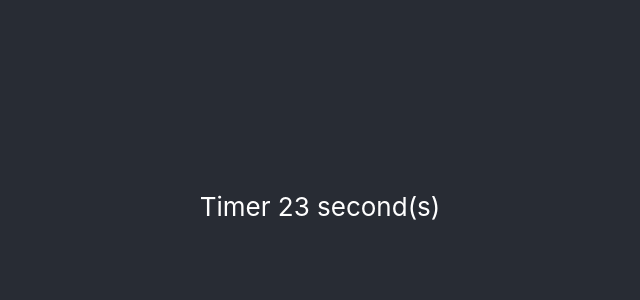
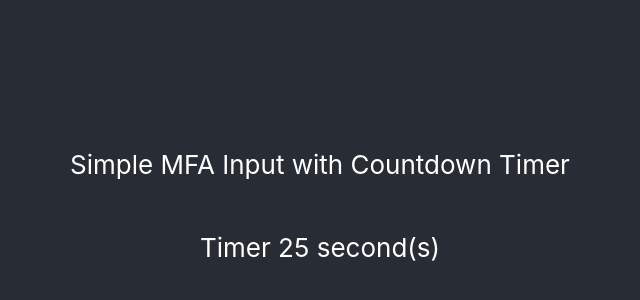
Before and after one commit to tinutmap/mfa_code_input, a React (Create React App) app: page / in a window 1280 px wide. Shown: the part 194-494 px from the top of the page, without its empty margins (320-960 px from the left). Built offline with nearby package versions, Linux system fonts and the light colour scheme.

Commit message:
Fix test

```diff
--- a/src/App.tsx
+++ b/src/App.tsx
@@ -1,9 +1,8 @@
-import React, { useEffect } from 'react';
-import logo from './logo.svg';
+import React, {useState, useEffect } from 'react';
 import './App.css';
-
+export const appHeader = 'Simple MFA Input with Countdown Timer'
 function App() {
-  const [timer, setTimer] = React.useState(30)
+  const [timer, setTimer] = useState(30)
   useEffect(()=>{
     let reduceTimer: NodeJS.Timer
     if (timer > 0)    {
@@ -15,6 +14,9 @@ function App() {
     <div className="App">
       <header className="App-header">
         <p>
+          {appHeader}
+        </p>
+        <p>
           Timer {timer} second(s)
         </p>
       </header>
```
Also changed, not shown: 1 other file (tests, documents, lock files or other folders).
